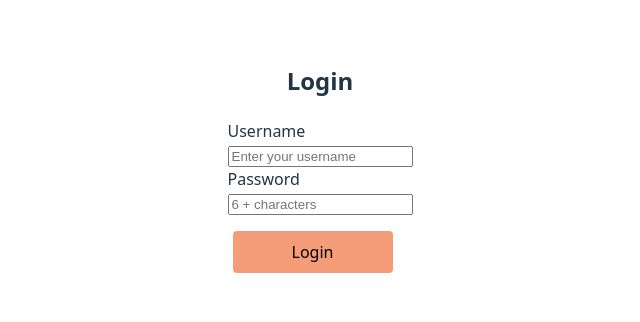
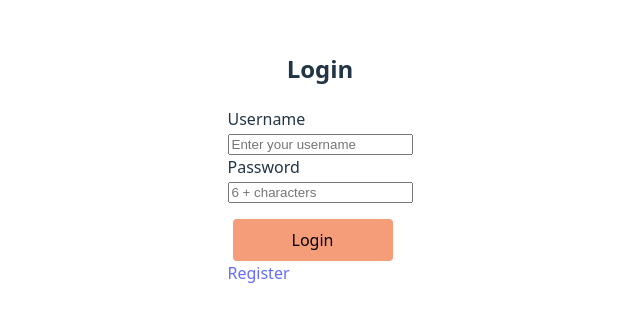
Before and after one commit to MonkeyOnFlames/StayNest_frontend, a React (Vite) app: page /login in a window 1280 px wide. Shown: the part 242-564 px from the top of the page, without its empty margins (0-640 px from the left). Built offline with nearby package versions, Linux system fonts and the light colour scheme; no server answers.

Commit message:
fixed some errors

```diff
--- a/src/contexts/AuthContext.jsx
+++ b/src/contexts/AuthContext.jsx
@@ -94,7 +94,7 @@ export const AuthProvider = ({ children }) => {
     lastName,
     email,
     phone,
-    address,
+    adress,
     age,
     username,
     password
@@ -105,7 +105,7 @@ export const AuthProvider = ({ children }) => {
         lastName,
         email,
         phone,
-        address,
+        adress,
         age,
         username,
         password,
--- a/src/login/Login.jsx
+++ b/src/login/Login.jsx
@@ -1,5 +1,5 @@
 import { useState } from "react";
-import { useNavigate } from "react-router-dom";
+import { useNavigate, Link } from "react-router-dom";
 import { useAuth } from "../hooks/useAuth";
 import "./auth.css";
 import Button from "../button/button";
@@ -68,6 +68,10 @@ const Login = () => {
           variant="auth"
           width="10"
         />
+
+        <Link className="link" to="../register">
+          <br></br>Register
+        </Link>
       </form>
     </div>
   );
--- a/src/login/Register.jsx
+++ b/src/login/Register.jsx
@@ -39,14 +39,14 @@ const Register = () => {
       setError("");
 
       await register(
-        username,
-        password,
         firstName,
         lastName,
         email,
         phone,
         adress,
-        age
+        age,
+        username,
+        password
       );
       navigate("/");
     } catch (err) {
```
